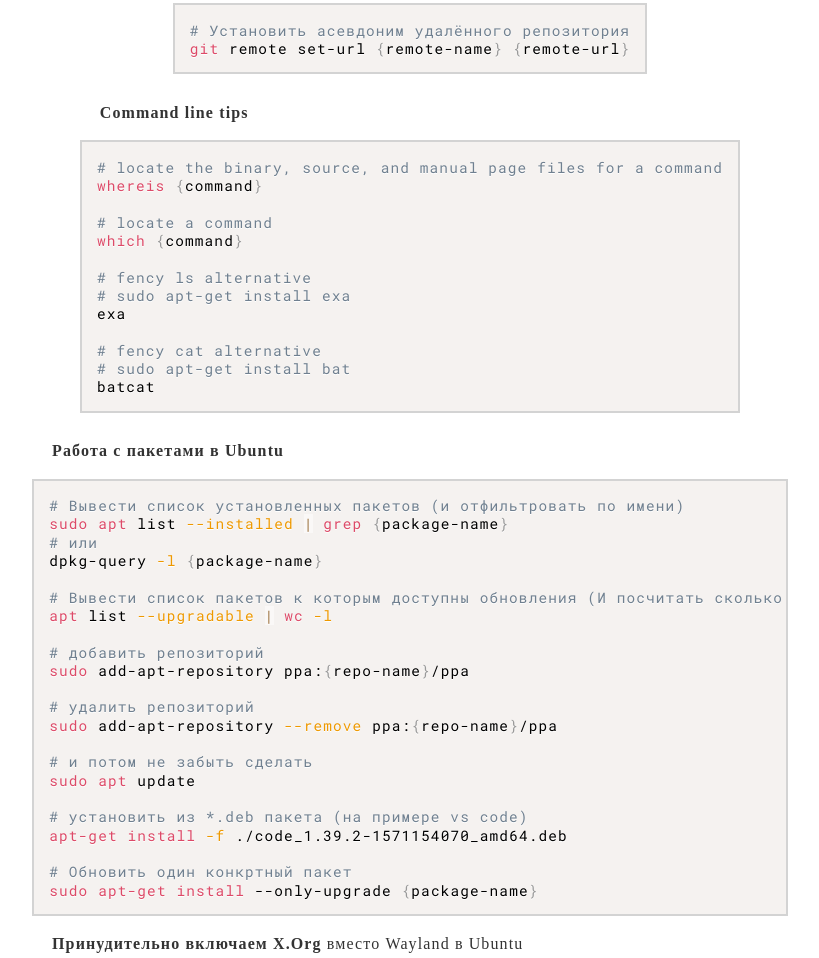
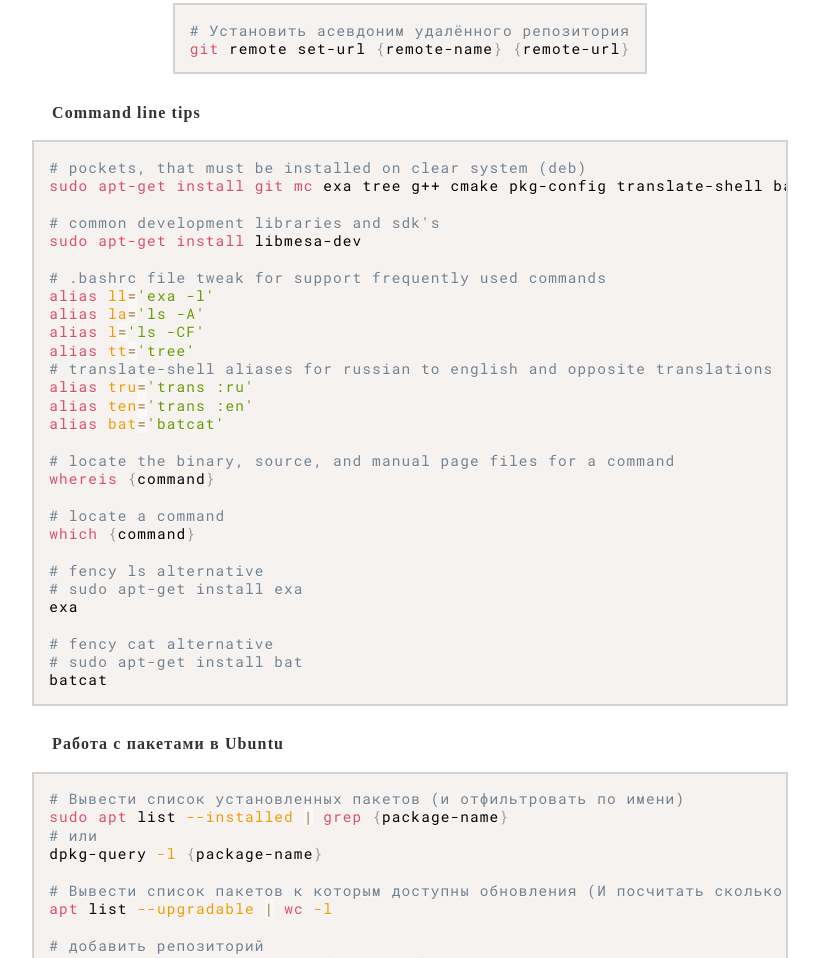
Before and after one commit to paveltrpn/paveltrpn.github.io, a website: page administration.html in a window 1280 px wide. Shown: the part 935-1893 px from the top of the page, without its empty margins (230-1049 px from the left). Drawn offline with Linux system fonts and the light colour scheme; a web font is replaced by a local one.

Commit message:
intermediate changes

```diff
--- a/administration.html
+++ b/administration.html
@@ -85,7 +85,23 @@ git remote set-url {remote-name} {remote-url}</code></pre>
         <b>Command line tips</b>
       </p>
 
-      <pre><code class="language-bash"># locate the binary, source, and manual page files for a command
+      <pre><code class="language-bash"># pockets, that must be installed on clear system (deb)
+sudo apt-get install git mc exa tree g++ cmake pkg-config translate-shell batcat
+
+# common development libraries and sdk's
+sudo apt-get install libmesa-dev
+
+# .bashrc file tweak for support frequently used commands
+alias ll='exa -l'
+alias la='ls -A'
+alias l='ls -CF'
+alias tt='tree'
+# translate-shell aliases for russian to english and opposite translations
+alias tru='trans :ru'
+alias ten='trans :en'
+alias bat='batcat'
+
+# locate the binary, source, and manual page files for a command
 whereis {command}
 
 # locate a command
```
Also changed, not shown: golang.html (+2 -9 lines).
